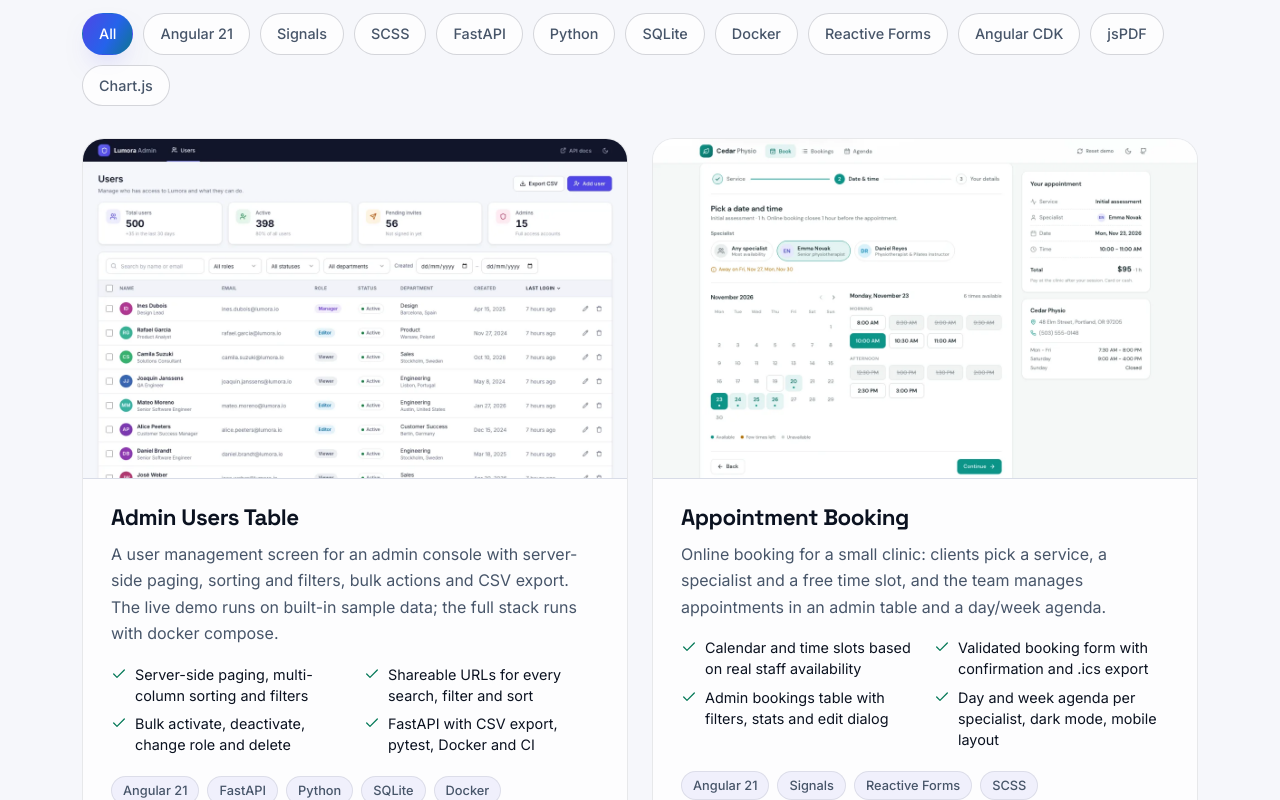
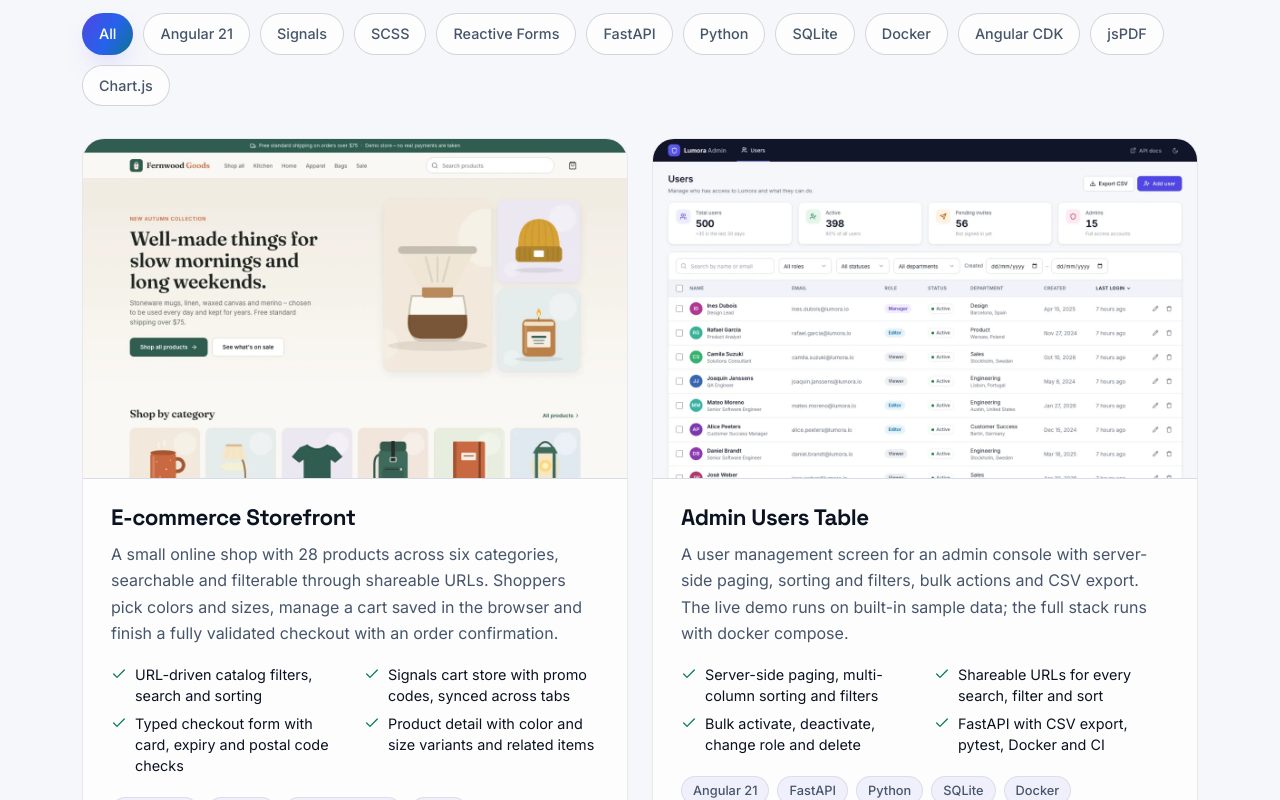
Before and after one commit to hkhodkar/hkhodkar.github.io, an Angular app: page / in a window 1280 px wide. Shown: the part 2180-2980 px from the top of the page. Built offline with nearby package versions, Linux system fonts and the light colour scheme.

Commit message:
add ecommerce-storefront project

```diff
--- a/src/app/data/projects.ts
+++ b/src/app/data/projects.ts
@@ -20,6 +20,22 @@ export interface Project {
 }
 
 export const PROJECTS: Project[] = [
+  {
+    slug: 'ecommerce-storefront',
+    title: 'E-commerce Storefront',
+    summary:
+      'A small online shop with 28 products across six categories, searchable and filterable through shareable URLs. Shoppers pick colors and sizes, manage a cart saved in the browser and finish a fully validated checkout with an order confirmation.',
+    highlights: [
+      'URL-driven catalog filters, search and sorting',
+      'Signals cart store with promo codes, synced across tabs',
+      'Typed checkout form with card, expiry and postal code checks',
+      'Product detail with color and size variants and related items',
+    ],
+    tags: ['Angular 21', 'Signals', 'Reactive Forms', 'SCSS'],
+    demoUrl: 'https://hkhodkar.github.io/ecommerce-storefront/',
+    codeUrl: 'https://github.com/hkhodkar/ecommerce-storefront',
+    added: '2026-11-19',
+  },
   {
     slug: 'admin-users-table',
     title: 'Admin Users Table',
```
Also changed, not shown: public/projects/ecommerce-storefront.webp (added).
